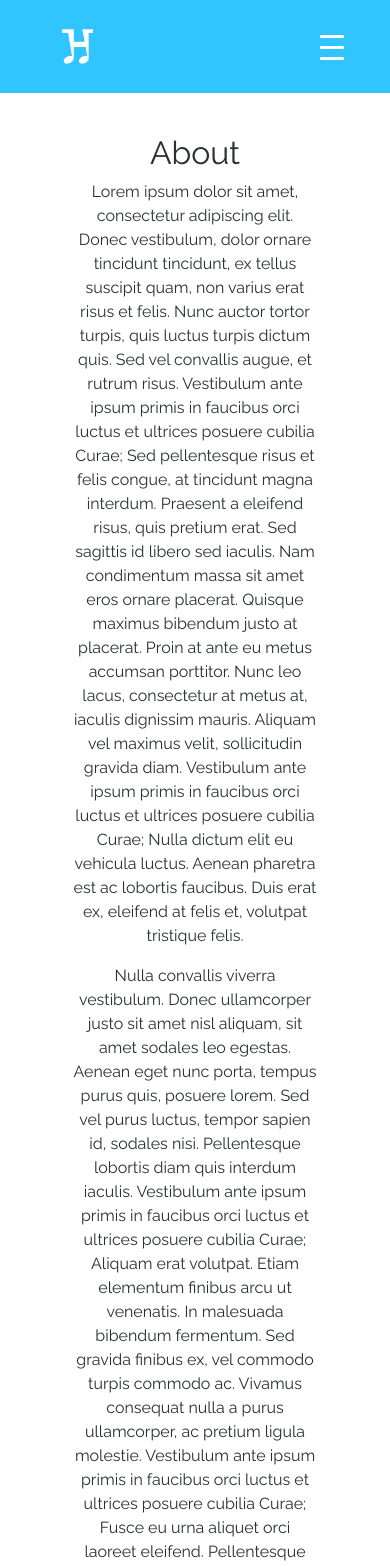
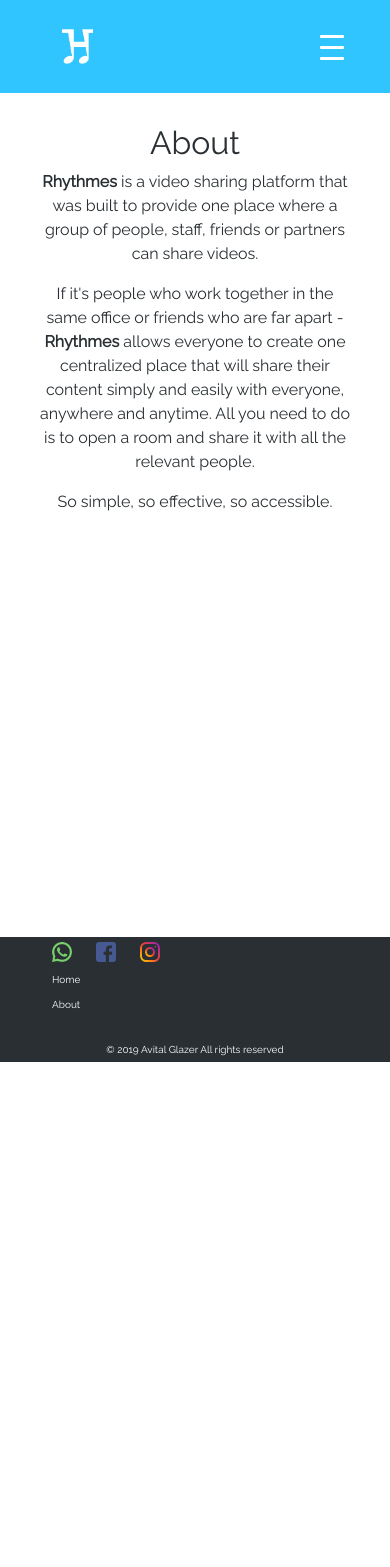
Before and after one commit to avitalg/playlistApp, a React (Create React App) app: page /about in a window 390 px wide. Shown: the top 1567 px of the page. After the commit the page ends 1062 px from the top, so only its background shows below. Built offline with nearby package versions, Linux system fonts and the light colour scheme.

Commit message:
fix mobile

```diff
--- a/src/About.js
+++ b/src/About.js
@@ -9,10 +9,13 @@ class About extends Component {
         <h2>About</h2>
         <div className="about-content">
         <p>
-
-        Lorem ipsum dolor sit amet, consectetur adipiscing elit. Donec vestibulum, dolor ornare tincidunt tincidunt, ex tellus suscipit quam, non varius erat risus et felis. Nunc auctor tortor turpis, quis luctus turpis dictum quis. Sed vel convallis augue, et rutrum risus. Vestibulum ante ipsum primis in faucibus orci luctus et ultrices posuere cubilia Curae; Sed pellentesque risus et felis congue, at tincidunt magna interdum. Praesent a eleifend risus, quis pretium erat. Sed sagittis id libero sed iaculis. Nam condimentum massa sit amet eros ornare placerat. Quisque maximus bibendum justo at placerat. Proin at ante eu metus accumsan porttitor. Nunc leo lacus, consectetur at metus at, iaculis dignissim mauris. Aliquam vel maximus velit, sollicitudin gravida diam. Vestibulum ante ipsum primis in faucibus orci luctus et ultrices posuere cubilia Curae; Nulla dictum elit eu vehicula luctus. Aenean pharetra est ac lobortis faucibus. Duis erat ex, eleifend at felis et, volutpat tristique felis.        </p>
+        <b>Rhythmes</b> is a video sharing platform that was built to provide one place where a group of people, staff, friends or partners can share videos.
+        </p>
         <p>
-        Nulla convallis viverra vestibulum. Donec ullamcorper justo sit amet nisl aliquam, sit amet sodales leo egestas. Aenean eget nunc porta, tempus purus quis, posuere lorem. Sed vel purus luctus, tempor sapien id, sodales nisi. Pellentesque lobortis diam quis interdum iaculis. Vestibulum ante ipsum primis in faucibus orci luctus et ultrices posuere cubilia Curae; Aliquam erat volutpat. Etiam elementum finibus arcu ut venenatis. In malesuada bibendum fermentum. Sed gravida finibus ex, vel commodo turpis commodo ac. Vivamus consequat nulla a purus ullamcorper, ac pretium ligula molestie. Vestibulum ante ipsum primis in faucibus orci luctus et ultrices posuere cubilia Curae; Fusce eu urna aliquet orci laoreet eleifend. Pellentesque tristique elementum fermentum.        </p>
+         If it's people who work together in the same office or friends who are far apart - <b>Rhythmes</b> allows everyone to create one centralized place that will share their content simply and easily with everyone, anywhere and anytime.
+        All you need to do is to open a room and share it with all the relevant people.
+        </p>
+        <p>So simple, so effective, so accessible. </p>
         </div>
       </div>
     );
--- a/src/Footer.js
+++ b/src/Footer.js
@@ -21,6 +21,9 @@ const Footer = () => (
         <li></li>
       </ul>
     </div>
+    <div className="rights">
+    ©  {new Date().getFullYear()} Avital Glazer All rights reserved
+      </div>
   </footer>
 )
 
--- a/src/css/About.css
+++ b/src/css/About.css
@@ -1,5 +1,6 @@
 .about{
-	margin: 40px;
+    margin: 30px auto;
+	max-width: 700px;
 }
 
 .about-content{
--- a/src/css/App.css
+++ b/src/css/App.css
@@ -39,7 +39,7 @@ body {
 }
 
 main {
-  height: 100vh;
+  min-height: 100vh;
   border-top-left-radius: 30px;
   background: white;
   border: 1px solid transparent;
--- a/src/css/Footer.css
+++ b/src/css/Footer.css
@@ -31,3 +31,10 @@
 #mainFooter .sharing img{
 	height: 20px;
 }
+
+#mainFooter .rights{
+	font-size: 10px;
+	text-align: center;
+	background: #292F33;
+	padding: 5px;
+}
--- a/src/css/SearchList.css
+++ b/src/css/SearchList.css
@@ -20,3 +20,9 @@
 .search-list ul li:hover{
     background: #f1f1f1;
 }
+
+@media only screen and (max-width: 768px) {
+    .search-list ul{
+        width: 95%;
+    }
+}
```
